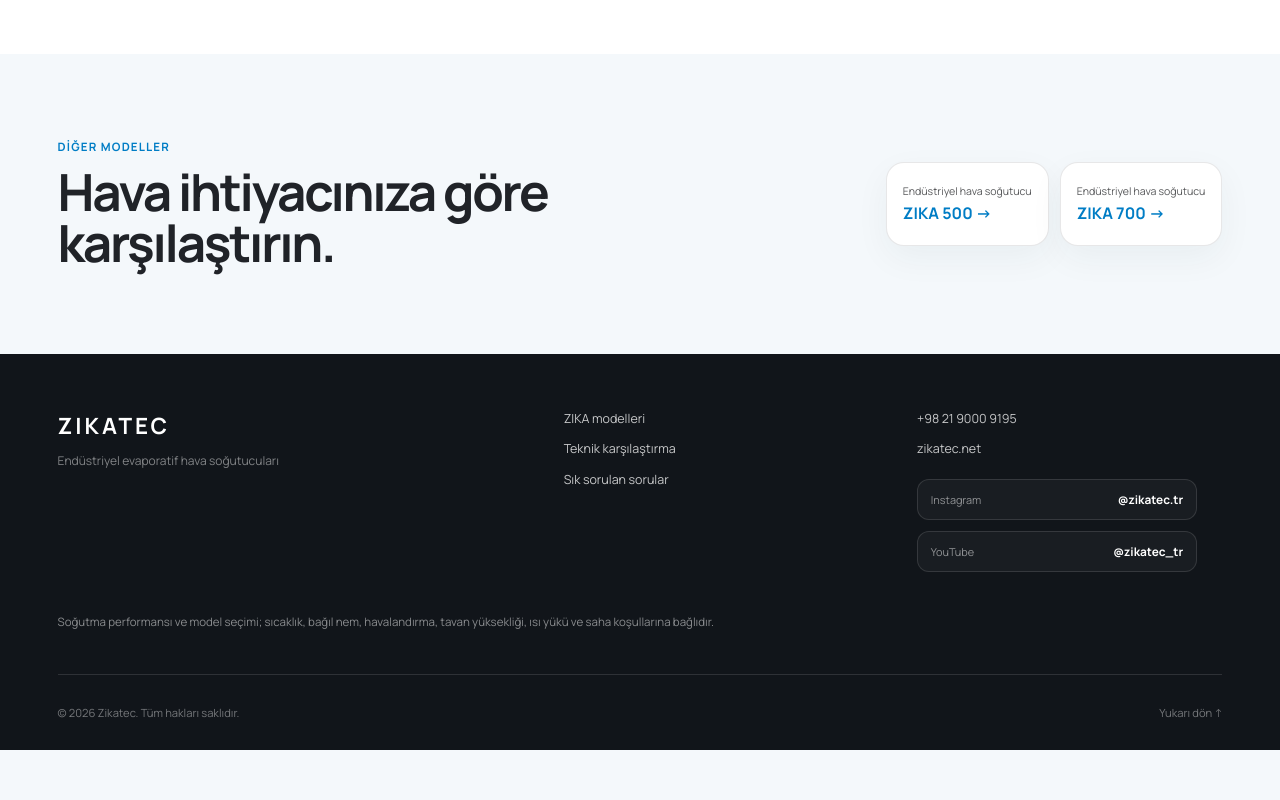
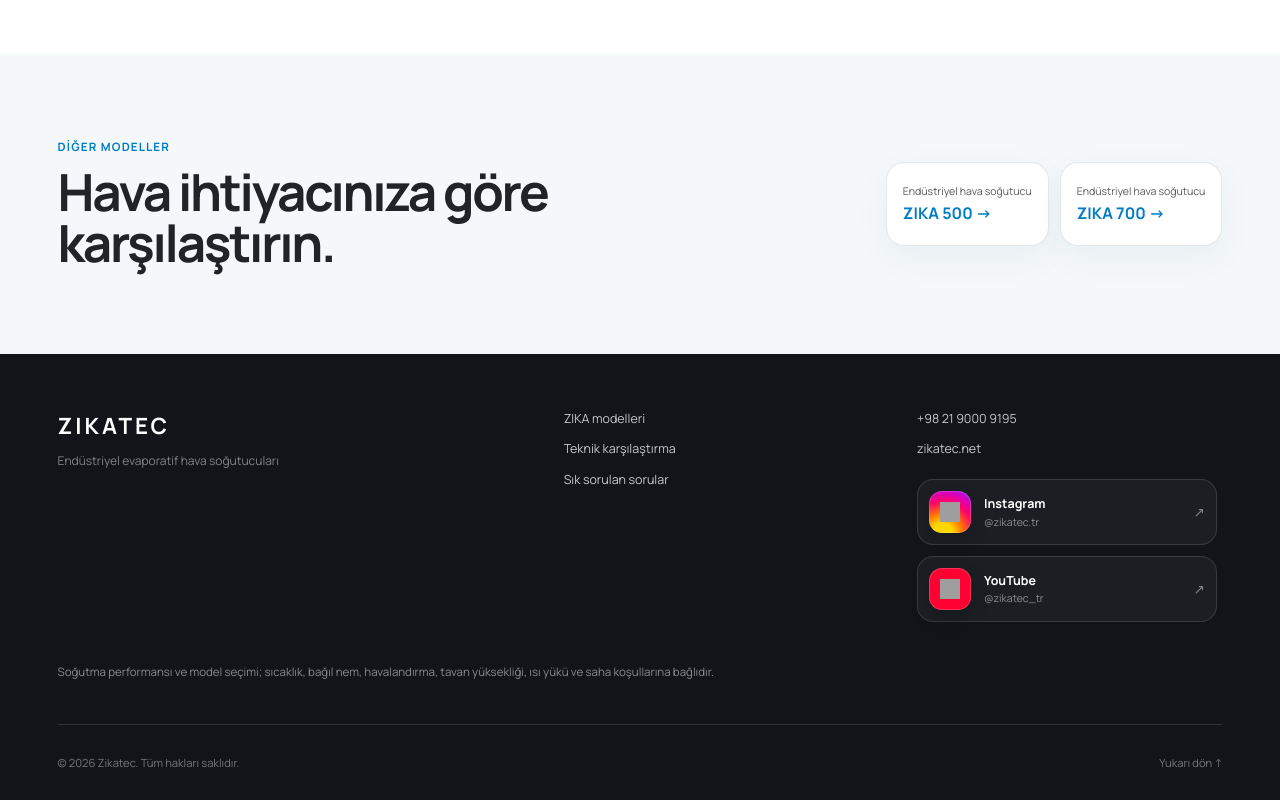
Before and after one commit to Sirsheriff/zikatec-turkish-website, a plain HTML site: page product.html in a window 1280 px wide. Shown: the part 2230-3030 px from the top of the page. Before the commit the page ends 2980 px from the top, so only its background shows below. Drawn offline with Linux system fonts and the light colour scheme; grey boxes are pictures that could not be loaded.

Commit message:
some edit on social media icons and edit structure of writing

```diff
--- a/product.html
+++ b/product.html
@@ -166,12 +166,18 @@
           <a href="https://zikatec.net/">zikatec.net</a>
           <div class="footer__social" aria-label="Zikatec sosyal medya hesapları">
             <a href="https://www.instagram.com/zikatec.tr?igsi=MTR0NWFram1xaDFqdw==" target="_blank" rel="noopener noreferrer" aria-label="Zikatec Türkiye Instagram hesabını açın">
-              <span>Instagram</span>
-              <strong>@zikatec.tr</strong>
+              <span class="footer__social-icon footer__social-icon--instagram" aria-hidden="true">
+                <img src="https://cdn.simpleicons.org/instagram/FFFFFF" alt="" width="20" height="20" loading="lazy" />
+              </span>
+              <span class="footer__social-copy"><strong>Instagram</strong><small>@zikatec.tr</small></span>
+              <span class="footer__social-arrow" aria-hidden="true">↗</span>
             </a>
             <a href="https://youtube.com/@zikatec_tr?si=IEpPwrkMavTmWZnH" target="_blank" rel="noopener noreferrer" aria-label="Zikatec Türkiye YouTube kanalını açın">
-              <span>YouTube</span>
-              <strong>@zikatec_tr</strong>
+              <span class="footer__social-icon footer__social-icon--youtube" aria-hidden="true">
+                <img src="https://cdn.simpleicons.org/youtube/FFFFFF" alt="" width="20" height="20" loading="lazy" />
+              </span>
+              <span class="footer__social-copy"><strong>YouTube</strong><small>@zikatec_tr</small></span>
+              <span class="footer__social-arrow" aria-hidden="true">↗</span>
             </a>
           </div>
         </div>
--- a/styles.css
+++ b/styles.css
@@ -231,8 +231,8 @@ img {
   min-height: calc(100vh - 104px);
   padding-block: clamp(3.5rem, 7vh, 7rem);
   align-items: center;
-  grid-template-columns: minmax(0, 0.94fr) minmax(430px, 1.06fr);
-  gap: clamp(2rem, 7vw, 8rem);
+  grid-template-columns: minmax(0, 1.03fr) minmax(430px, 0.97fr);
+  gap: clamp(2rem, 5vw, 6rem);
 }
 
 .hero::before {
@@ -252,7 +252,7 @@ img {
 .hero__content {
   position: relative;
   z-index: 2;
-  max-width: 650px;
+  max-width: 760px;
 }
 
 .eyebrow,
@@ -300,6 +300,22 @@ h1 {
 
 h1 span {
   color: var(--blue-dark);
+}
+
+.hero__title {
+  max-width: 760px;
+  font-size: clamp(3.7rem, 4.25vw, 5.25rem);
+  line-height: 0.94;
+}
+
+.hero__title-line {
+  display: block;
+  white-space: nowrap;
+}
+
+.hero__title-base,
+.hero__title-connector {
+  color: var(--ink);
 }
 
 .hero__support {
@@ -1346,21 +1362,21 @@ label.has-error textarea {
 
 .footer__social {
   display: grid;
-  width: min(100%, 280px);
+  width: min(100%, 300px);
   margin-top: 0.5rem;
   gap: 0.65rem;
 }
 
 .footer__social > a {
-  display: flex;
-  min-width: 220px;
-  padding: 0.7rem 0.8rem;
+  display: grid;
+  min-width: 245px;
+  padding: 0.7rem;
   align-items: center;
-  justify-content: space-between;
-  gap: 1rem;
+  grid-template-columns: 42px 1fr auto;
+  gap: 0.8rem;
   border: 1px solid rgba(255, 255, 255, 0.12);
-  border-radius: 12px;
-  background: rgba(255, 255, 255, 0.035);
+  border-radius: 16px;
+  background: rgba(255, 255, 255, 0.045);
   transition: border-color 160ms ease, background-color 160ms ease, transform 160ms ease;
 }
 
@@ -1372,14 +1388,58 @@ label.has-error textarea {
   transform: translateY(-2px);
 }
 
-.footer__social span {
-  color: rgba(255, 255, 255, 0.52);
-  font-size: 0.68rem;
-}
-
-.footer__social strong {
+.footer__social-icon {
+  display: grid;
+  width: 42px;
+  height: 42px;
+  place-items: center;
+  border-radius: 13px;
+  box-shadow: inset 0 0 0 1px rgba(255, 255, 255, 0.18), 0 8px 18px rgba(0, 0, 0, 0.18);
+}
+
+.footer__social-icon--instagram {
+  background: radial-gradient(circle at 32% 100%, #ffd600 0 20%, #ff7a00 38%, #ff0169 62%, #d300c5 82%, #7638fa 100%);
+}
+
+.footer__social-icon--youtube {
+  background: #ff0033;
+}
+
+.footer__social-icon img {
+  display: block;
+  width: 20px;
+  height: 20px;
+}
+
+.footer__social-copy {
+  display: grid;
+  min-width: 0;
+  gap: 0.15rem;
+}
+
+.footer__social-copy strong {
   color: var(--white);
-  font-size: 0.74rem;
+  font-size: 0.78rem;
+}
+
+.footer__social-copy small {
+  overflow: hidden;
+  color: rgba(255, 255, 255, 0.5);
+  font-size: 0.66rem;
+  text-overflow: ellipsis;
+  white-space: nowrap;
+}
+
+.footer__social-arrow {
+  color: rgba(255, 255, 255, 0.45);
+  font-size: 0.85rem;
+  transition: color 160ms ease, transform 160ms ease;
+}
+
+.footer__social > a:hover .footer__social-arrow,
+.footer__social > a:focus-visible .footer__social-arrow {
+  color: var(--white);
+  transform: translate(2px, -2px);
 }
 
 .footer__disclaimer {
@@ -1430,6 +1490,10 @@ label.has-error textarea {
   .hero {
     grid-template-columns: minmax(0, 1fr) minmax(390px, 0.9fr);
     gap: 2rem;
+  }
+
+  .hero__title {
+    font-size: clamp(3rem, 4.6vw, 3.25rem);
   }
 
   .advantage-grid {
@@ -1542,6 +1606,10 @@ label.has-error textarea {
     font-size: clamp(3.25rem, 9vw, 5.25rem);
   }
 
+  .hero__title {
+    font-size: clamp(3.25rem, 8vw, 4.3rem);
+  }
+
   .hero__visual {
     width: min(100%, 610px);
     min-height: auto;
@@ -1626,6 +1694,21 @@ label.has-error textarea {
 
   .hero {
     padding-block: 3.2rem 4rem;
+  }
+
+  .hero__title {
+    font-size: clamp(2.65rem, 11.5vw, 3.5rem);
+    line-height: 0.98;
+  }
+
+  .hero__title-line {
+    white-space: normal;
+  }
+
+  .footer__social,
+  .footer__social > a {
+    width: 100%;
+    min-width: 0;
   }
 
   .eyebrow,
```
Also changed, not shown: index.html (+15 -5 lines).
